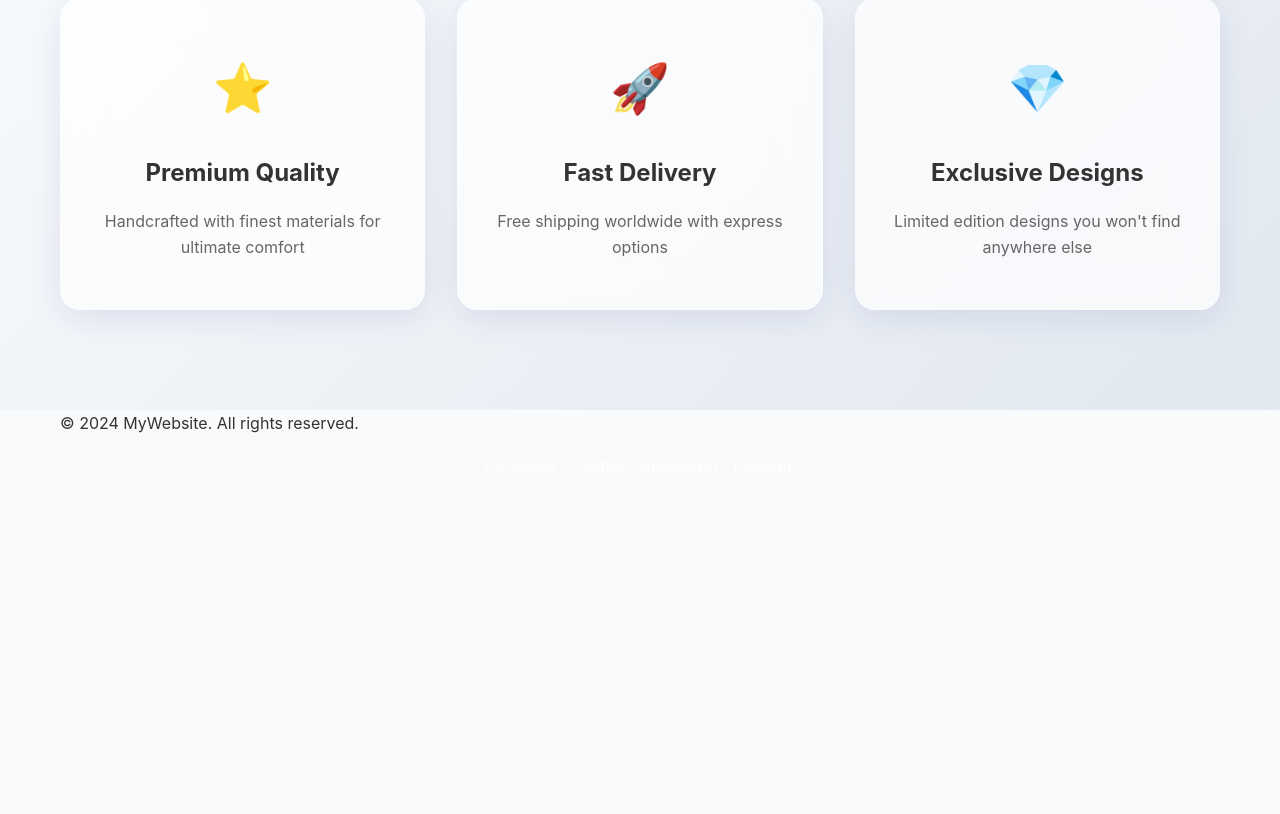
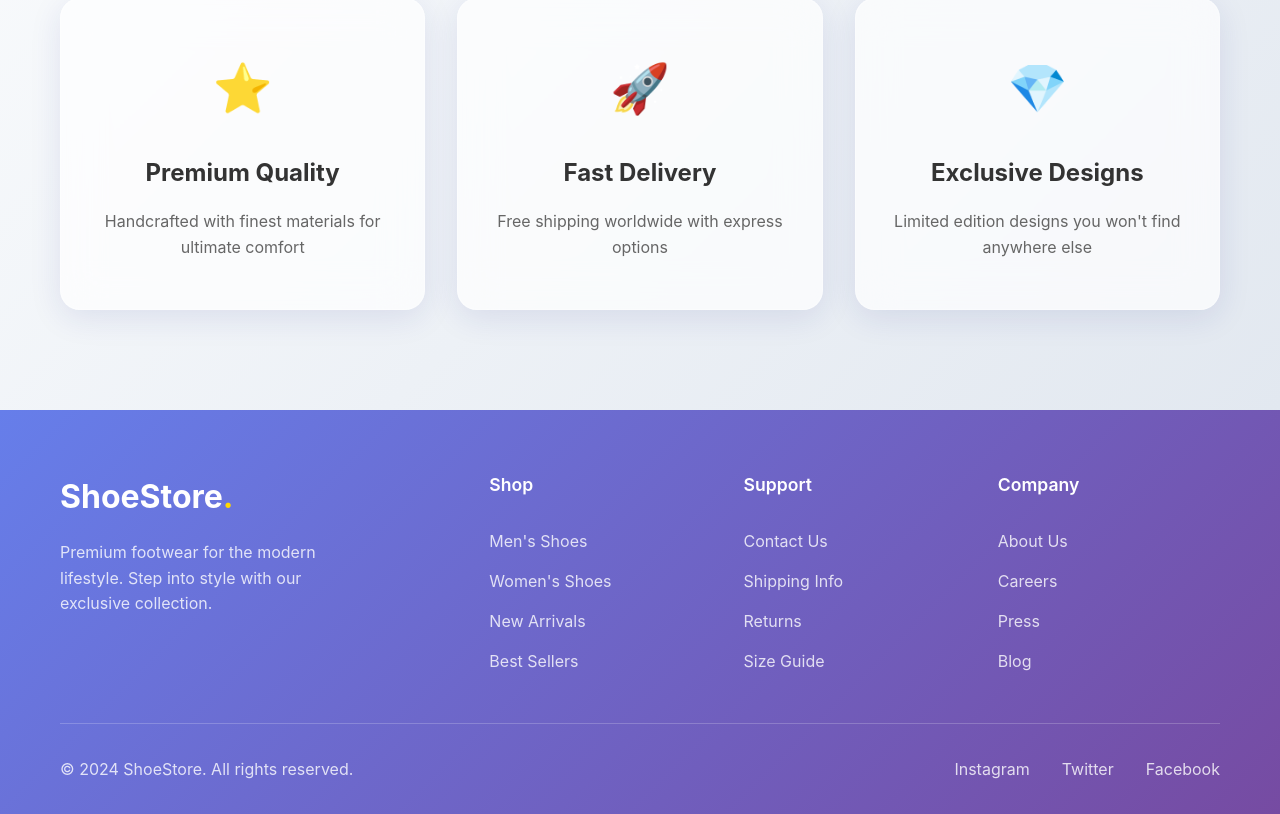
Before and after one commit to techai342/shoes-selling..., a React (Vite) app: page / in a window 1280 px wide. Shown: the part 902-1716 px from the top of the page. Before the commit the page ends 1382 px from the top, so only its background shows below. Built offline with nearby package versions, Linux system fonts and the light colour scheme.

Commit message:
Update Footer.jsx

```diff
--- a/src/components/Footer.jsx
+++ b/src/components/Footer.jsx
@@ -2,14 +2,56 @@ import React from 'react'
 
 const Footer = () => {
   return (
-    <footer>
+    <footer style={styles.footer}>
       <div className="container">
-        <p>&copy; 2024 MyWebsite. All rights reserved.</p>
-        <div style={styles.socialLinks}>
-          <a href="#" style={styles.socialLink}>Facebook</a>
-          <a href="#" style={styles.socialLink}>Twitter</a>
-          <a href="#" style={styles.socialLink}>Instagram</a>
-          <a href="#" style={styles.socialLink}>LinkedIn</a>
+        <div style={styles.footerContent}>
+          <div style={styles.footerSection}>
+            <div style={styles.logo}>
+              <span style={styles.logoText}>ShoeStore</span>
+              <span style={styles.logoDot}>.</span>
+            </div>
+            <p style={styles.footerDescription}>
+              Premium footwear for the modern lifestyle.
+              Step into style with our exclusive collection.
+            </p>
+          </div>
+
+          <div style={styles.footerLinks}>
+            <div style={styles.linkGroup}>
+              <h4 style={styles.linkTitle}>Shop</h4>
+              <a href="#" style={styles.link}>Men's Shoes</a>
+              <a href="#" style={styles.link}>Women's Shoes</a>
+              <a href="#" style={styles.link}>New Arrivals</a>
+              <a href="#" style={styles.link}>Best Sellers</a>
+            </div>
+
+            <div style={styles.linkGroup}>
+              <h4 style={styles.linkTitle}>Support</h4>
+              <a href="#" style={styles.link}>Contact Us</a>
+              <a href="#" style={styles.link}>Shipping Info</a>
+              <a href="#" style={styles.link}>Returns</a>
+              <a href="#" style={styles.link}>Size Guide</a>
+            </div>
+
+            <div style={styles.linkGroup}>
+              <h4 style={styles.linkTitle}>Company</h4>
+              <a href="#" style={styles.link}>About Us</a>
+              <a href="#" style={styles.link}>Careers</a>
+              <a href="#" style={styles.link}>Press</a>
+              <a href="#" style={styles.link}>Blog</a>
+            </div>
+          </div>
+        </div>
+
+        <div style={styles.footerBottom}>
+          <p style={styles.copyright}>
+            &copy; 2024 ShoeStore. All rights reserved.
+          </p>
+          <div style={styles.socialLinks}>
+            <a href="#" style={styles.socialLink}>Instagram</a>
+            <a href="#" style={styles.socialLink}>Twitter</a>
+            <a href="#" style={styles.socialLink}>Facebook</a>
+          </div>
         </div>
       </div>
     </footer>
@@ -17,18 +59,91 @@ const Footer = () => {
 }
 
 const styles = {
+  footer: {
+    background: 'linear-gradient(135deg, #667eea 0%, #764ba2 100%)',
+    color: 'white',
+    padding: '60px 0 30px'
+  },
+  footerContent: {
+    display: 'grid',
+    gridTemplateColumns: '1fr 2fr',
+    gap: '4rem',
+    marginBottom: '3rem'
+  },
+  footerSection: {
+    maxWidth: '300px'
+  },
+  logo: {
+    display: 'flex',
+    alignItems: 'center',
+    fontSize: '2rem',
+    fontWeight: 'bold',
+    marginBottom: '1rem'
+  },
+  logoText: {
+    color: 'white'
+  },
+  logoDot: {
+    color: '#ffd700'
+  },
+  footerDescription: {
+    opacity: '0.8',
+    lineHeight: '1.6'
+  },
+  footerLinks: {
+    display: 'grid',
+    gridTemplateColumns: 'repeat(3, 1fr)',
+    gap: '2rem'
+  },
+  linkGroup: {
+    display: 'flex',
+    flexDirection: 'column',
+    gap: '0.8rem'
+  },
+  linkTitle: {
+    fontSize: '1.1rem',
+    fontWeight: '600',
+    marginBottom: '1rem'
+  },
+  link: {
+    color: 'rgba(255, 255, 255, 0.8)',
+    textDecoration: 'none',
+    transition: 'all 0.3s ease'
+  },
+  footerBottom: {
+    display: 'flex',
+    justifyContent: 'space-between',
+    alignItems: 'center',
+    paddingTop: '2rem',
+    borderTop: '1px solid rgba(255, 255, 255, 0.2)'
+  },
+  copyright: {
+    opacity: '0.8'
+  },
   socialLinks: {
-    marginTop: '1rem',
     display: 'flex',
-    gap: '1rem',
-    justifyContent: 'center',
-    flexWrap: 'wrap'
+    gap: '2rem'
   },
   socialLink: {
-    color: '#fff',
+    color: 'rgba(255, 255, 255, 0.8)',
     textDecoration: 'none',
-    opacity: '0.8',
-    transition: 'opacity 0.3s'
+    transition: 'all 0.3s ease'
+  }
+}
+
+// Hover effects
+styles.link = {
+  ...styles.link,
+  ':hover': {
+    color: 'white',
+    transform: 'translateX(5px)'
+  }
+}
+
+styles.socialLink = {
+  ...styles.socialLink,
+  ':hover': {
+    color: 'white'
   }
 }
 
```
